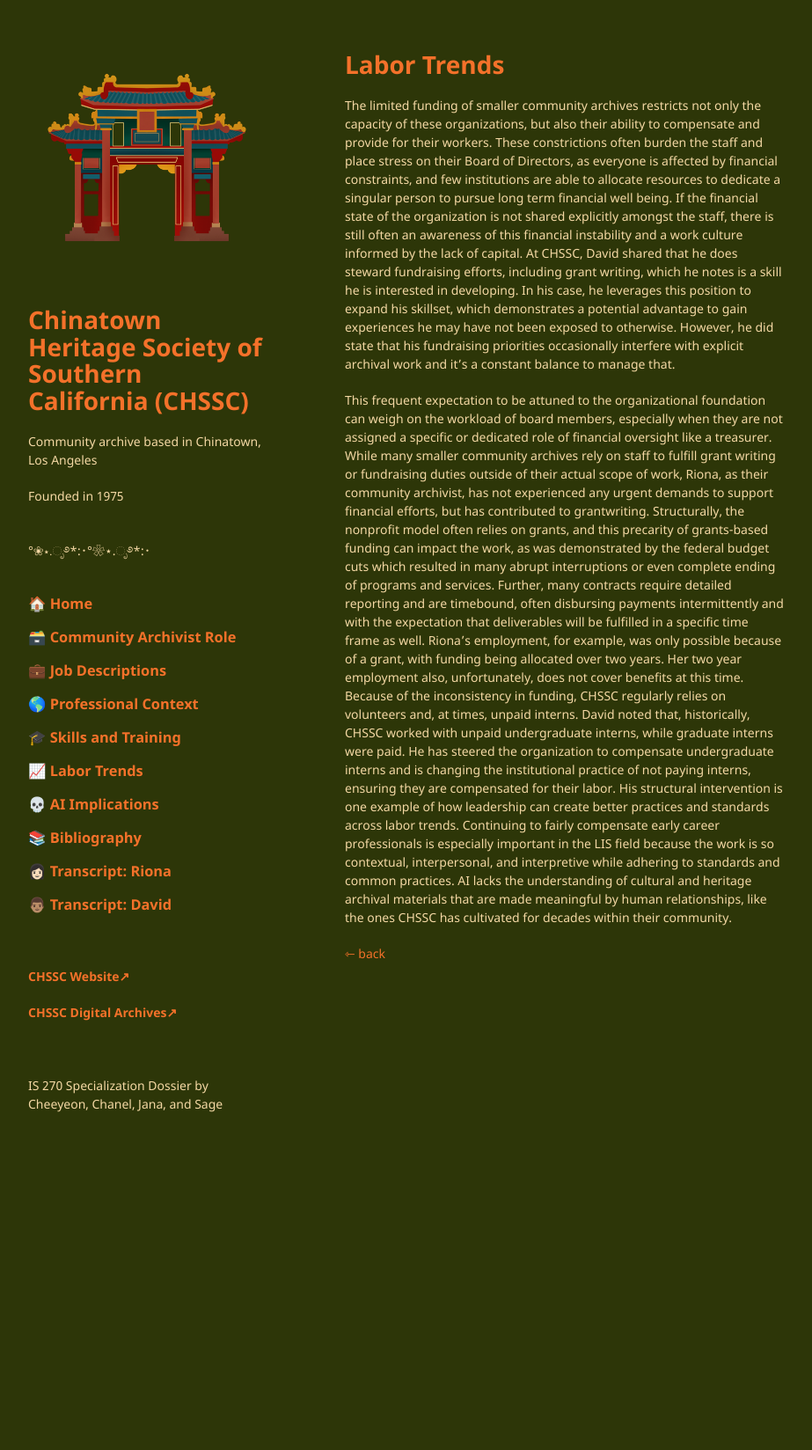
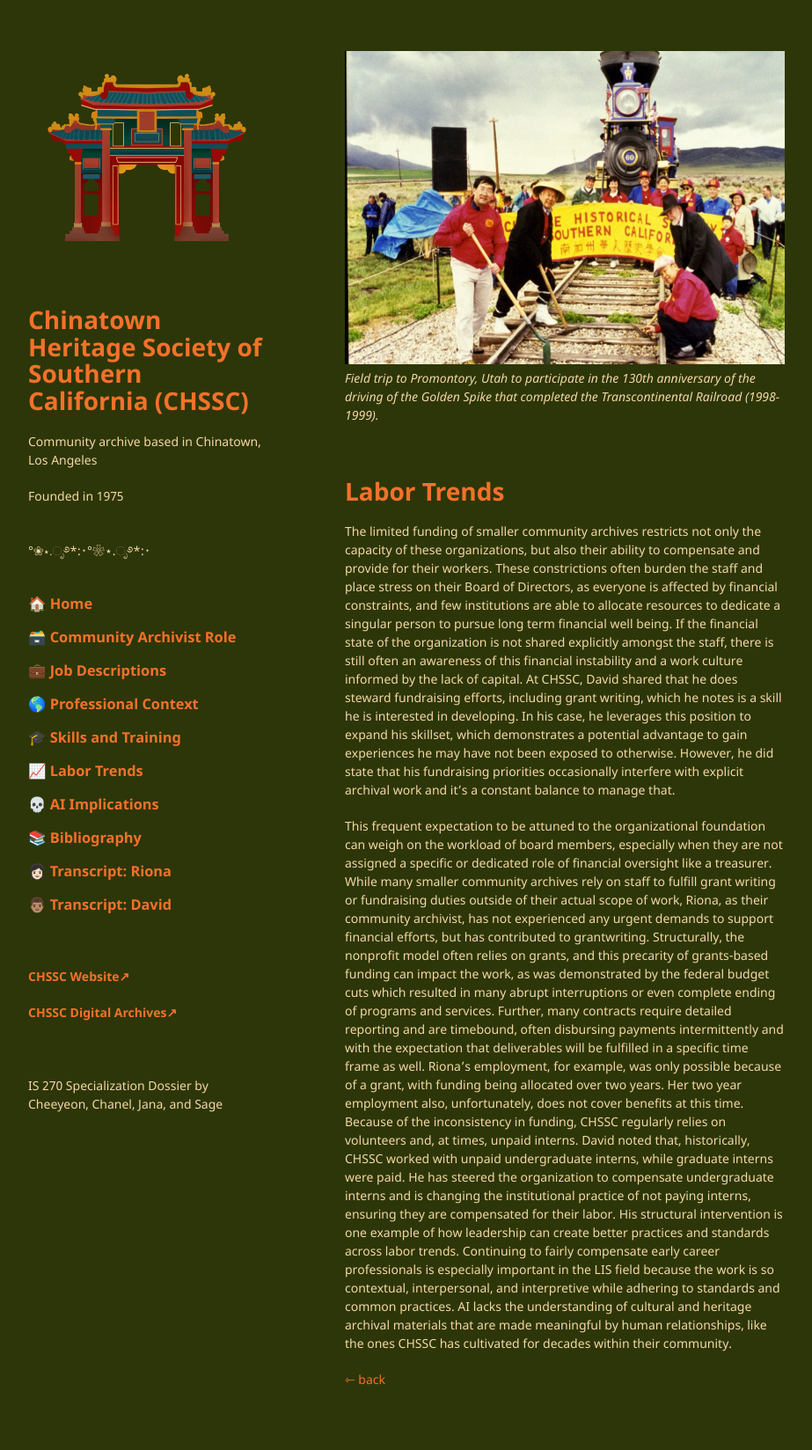
Before and after one commit to chaanelly/IS270-CHSSC, a Jekyll site: the page built from pages/labor-trends.md, in a window 1280 px wide. Shown: the whole page at 88% size, without its empty margins (178-1101 px from the left). Built offline with Jekyll 4.4.1, drawn with Linux system fonts in a browser that asks for light colours; our own code applies the rules of GitHub Pages for plain Markdown files; before the commit the page ends 1327 px from its top, so only the background shows below that.

Commit message:
Update labor-trends.md

```diff
--- a/pages/labor-trends.md
+++ b/pages/labor-trends.md
@@ -1,3 +1,8 @@
+![Golden Spike](../assets/img/Golden-Spike.jpg)\
+_Field trip to Promontory, Utah to participate in the 130th anniversary of the driving of the Golden Spike that completed the Transcontinental Railroad (1998-1999)._
+
+<br>
+
 # Labor Trends
 
 The limited funding of smaller community archives restricts not only the capacity of these organizations, but also their ability to compensate and provide for their workers. These constrictions often burden the staff and place stress on their Board of Directors, as everyone is affected by financial constraints, and few institutions are able to allocate resources to dedicate a singular person to pursue long term financial well being. If the financial state of the organization is not shared explicitly amongst the staff, there is still often an awareness of this financial instability and a work culture informed by the lack of capital. At CHSSC, David shared that he does steward fundraising efforts, including grant writing, which he notes is a skill he is interested in developing. In his case, he leverages this position to expand his skillset, which demonstrates a potential advantage to gain experiences he may have not been exposed to otherwise. However, he did state that his fundraising priorities occasionally interfere with explicit archival work and it’s a constant balance to manage that.
```
